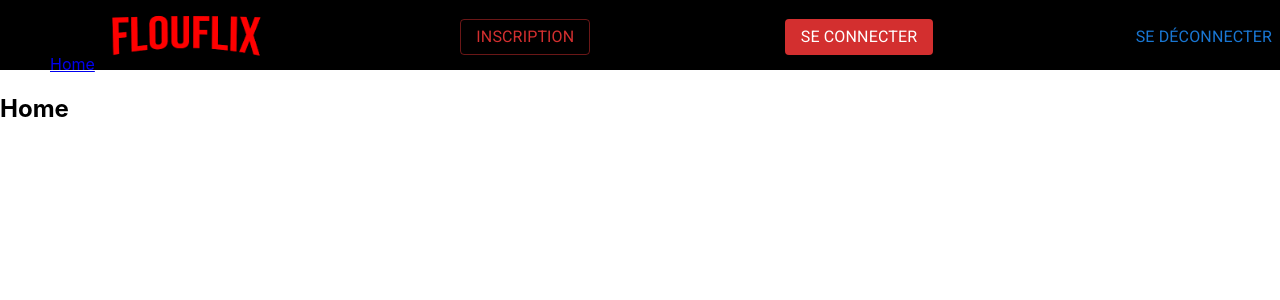
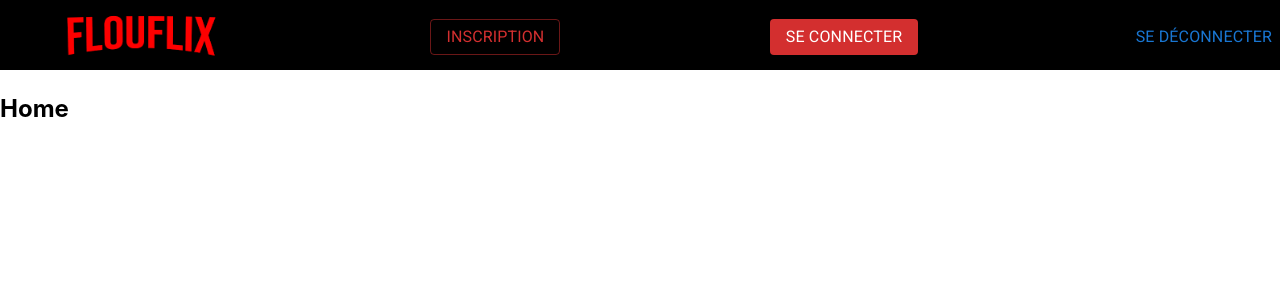
Before and after one commit to Nelchel/FlouFlix, a React (Create React App) app in the folder flouflix/: page / in a window 1280 px wide. Shown: the top 300 px of the page. Built offline with nearby package versions, Linux system fonts and the light colour scheme.

Commit message:
link image nav

```diff
--- a/flouflix/src/components/Nav.js
+++ b/flouflix/src/components/Nav.js
@@ -19,12 +19,12 @@ function Nav() {
     <Box bgcolor="black" maxHeight="70px">
       <Box display="flex" justifyContent="space-between" alignItems="center">
         <Box marginLeft="50px">
-          <Link to="/">Home</Link>
-          <img
-            src="images/logo-flouflix.png"
+          <Link to="/">
+            <img src="images/logo-flouflix.png"
             alt="logo flouflix"
-            height="70px"
-          />
+            height="70px"/>
+           </Link>
+
         </Box>
         <Link to="/inscription">
           <Button variant="outlined" color="error">
```
